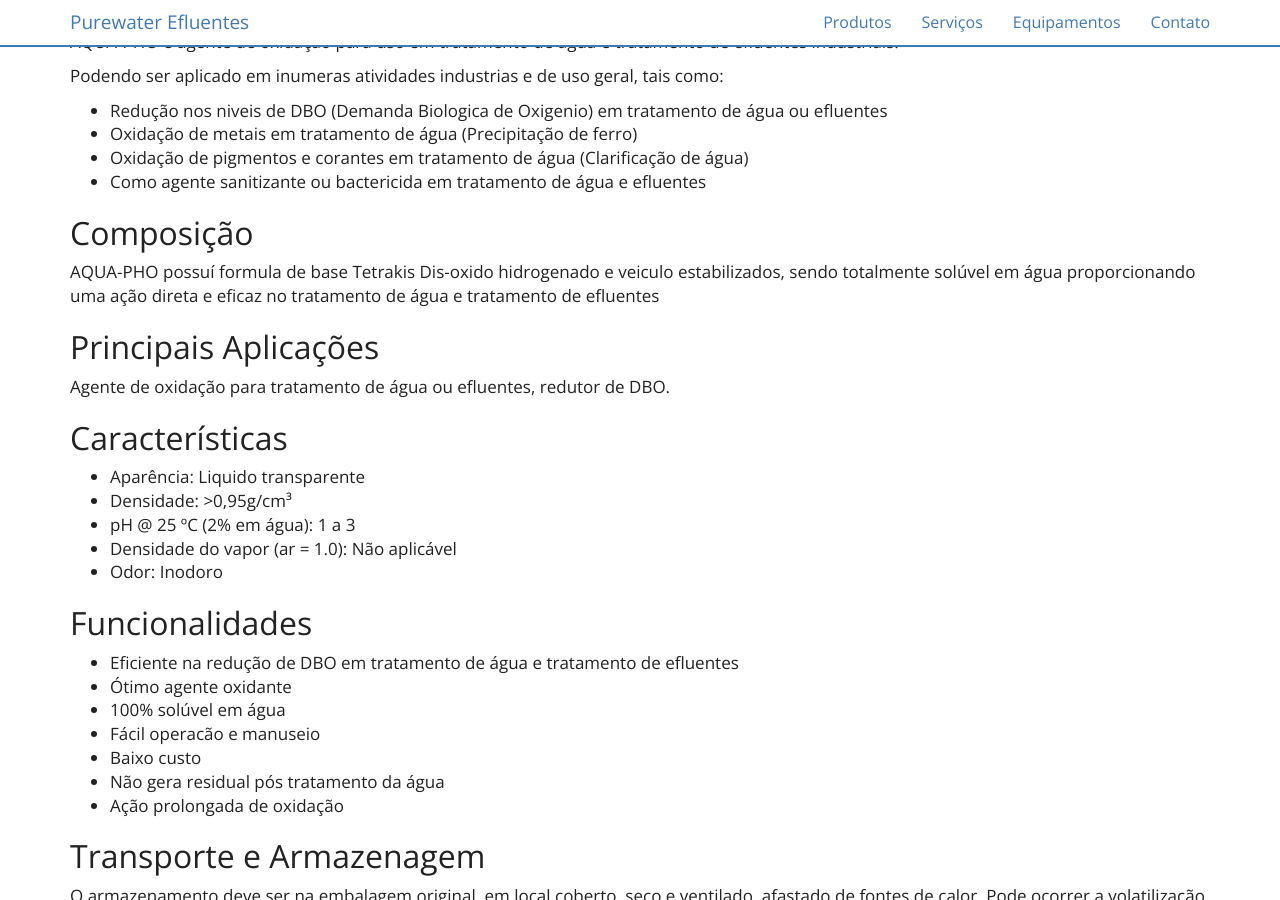
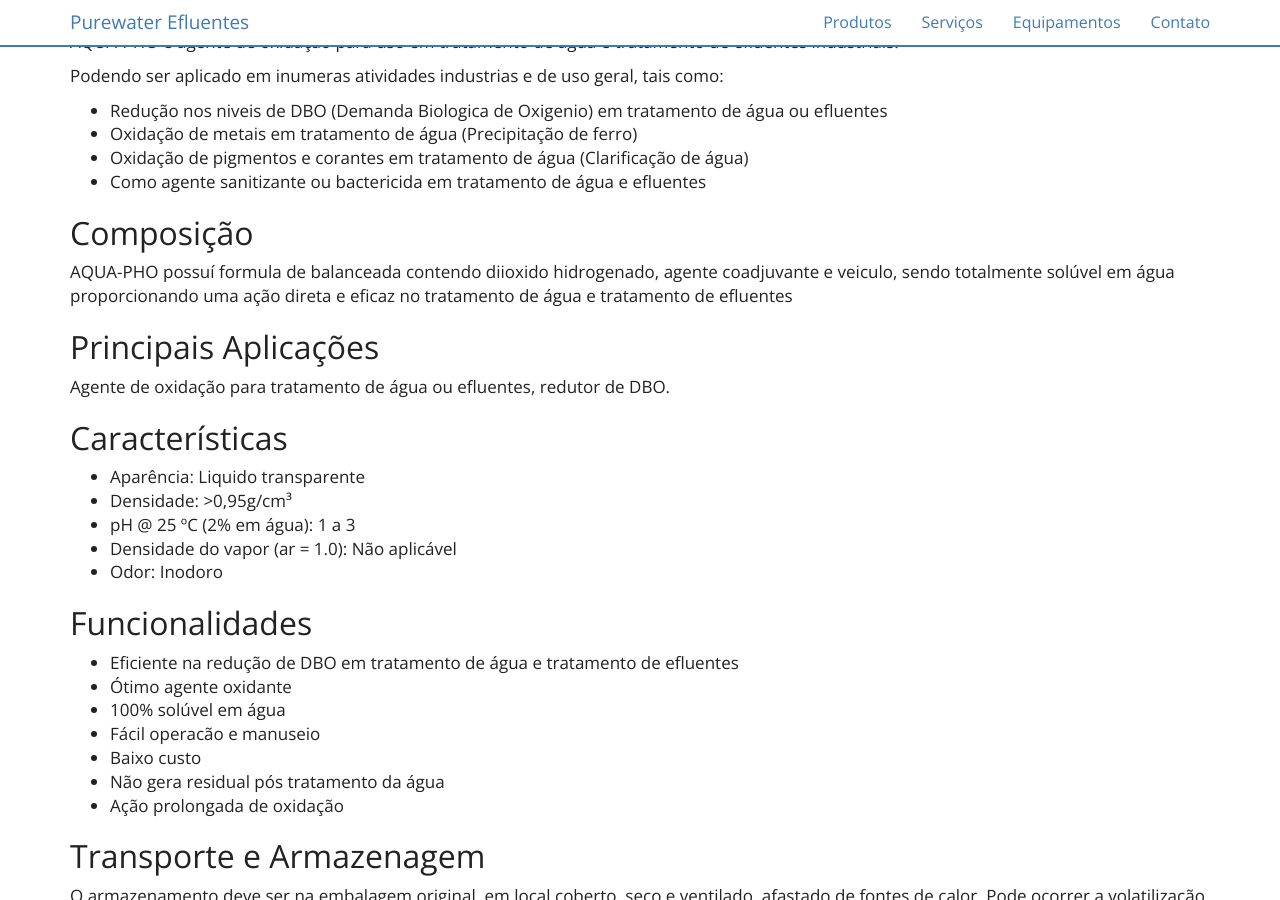
Before and after one commit to purewaterefluentes/purewaterefluentes.github.io, a Jekyll site: the page built from produtos/oxidante-efluentes.md, in a window 1280 px wide and 900 px high, scrolled down 394 px. Built offline with Jekyll 4.4.1, drawn with Linux system fonts in a browser that asks for light colours; nearby versions of some CDN libraries; library files that are not in the unit come from our copies.

Commit message:
Update oxidante-efluentes.md

```diff
--- a/produtos/oxidante-efluentes.md
+++ b/produtos/oxidante-efluentes.md
@@ -16,7 +16,7 @@
 - Como agente sanitizante ou bactericida em tratamento de água e efluentes
 
 ## Composição
-AQUA-PHO possuí formula de base Tetrakis Dis-oxido hidrogenado e veiculo estabilizados, sendo totalmente solúvel em água proporcionando uma ação direta e eficaz no tratamento de água e tratamento de efluentes
+AQUA-PHO possuí formula de balanceada contendo diioxido hidrogenado, agente coadjuvante e veiculo, sendo totalmente solúvel em água proporcionando uma ação direta e eficaz no tratamento de água e tratamento de efluentes
 
 ## Principais Aplicações
 Agente de oxidação para tratamento de água ou efluentes, redutor de DBO.
```
